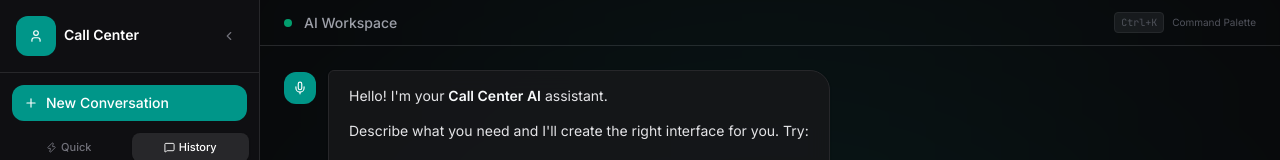
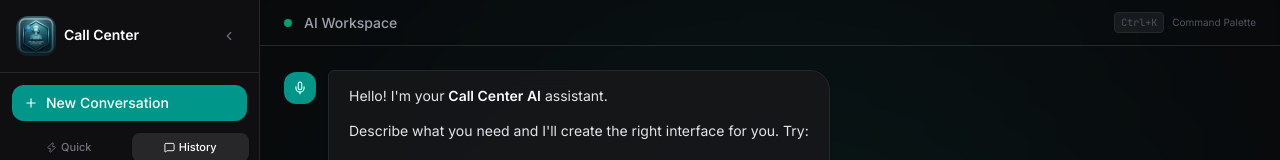
Before and after one commit to abhaya-kumar-sahoo/The-Conversation-First-Rebuild, a React (Vite) app: page / in a window 1280 px wide. Shown: the top 160 px of the page. Built offline with nearby package versions, Linux system fonts and the light colour scheme.

Commit message:
feat: update favicon and replace user placeholder with custom app icon in sidebar

```diff
--- a/index.html
+++ b/index.html
@@ -3,7 +3,7 @@
 
 <head>
   <meta charset="UTF-8" />
-  <link rel="icon" type="image/svg+xml" href="/icon.svg" />
+  <link rel="icon" type="image/jpeg" href="/src/assets/icon.jpg" />
   <meta name="viewport" content="width=device-width, initial-scale=1.0" />
   <meta name="description"
     content="Call Center AI Workspace — A conversation-first AI operating system for managing call centers. Describe what you need, and the AI builds it for you." />
--- a/src/features/conversation/Sidebar.tsx
+++ b/src/features/conversation/Sidebar.tsx
@@ -3,13 +3,13 @@ import { motion, AnimatePresence } from 'framer-motion';
 import {
   MessageSquare, Zap,
   ChevronLeft, ChevronRight, Plus, LayoutDashboard,
-  Phone, Users, BarChart2, User
+  Phone, Users, BarChart2
 } from 'lucide-react';
 import { useAppDispatch, useAppSelector } from '@/hooks/useStore';
 import { toggleSidebar } from '@/store/slices/uiSlice';
-import { clearMessages } from '@/store/slices/conversationSlice';
+import { clearMessages, sendMessage } from '@/store/slices/conversationSlice';
 import { clearAllArtifacts } from '@/store/slices/artifactSlice';
-import { sendMessage } from '@/store/slices/conversationSlice';
+import appIcon from '@/assets/icon.jpg';
 
 
 const QUICK_ACTIONS = [
@@ -59,8 +59,8 @@ export function Sidebar() {
               transition={{ duration: 0.15 }}
               className="flex items-center gap-2"
             >
-              <div className="w-10 h-10 rounded-lg bg-teal-600 flex items-center justify-center flex-shrink-0">
-                <User size={14} className="text-white" />
+              <div className="w-10 h-10 rounded-lg flex items-center justify-center flex-shrink-0 overflow-hidden">
+                <img src={appIcon} alt="App Logo" className="w-full h-full object-cover" />
               </div>
               <div>
                 <div className="text-sm font-semibold text-white leading-none">Call Center</div>
```
Also changed, not shown: src/assets/icon.jpg (added).
